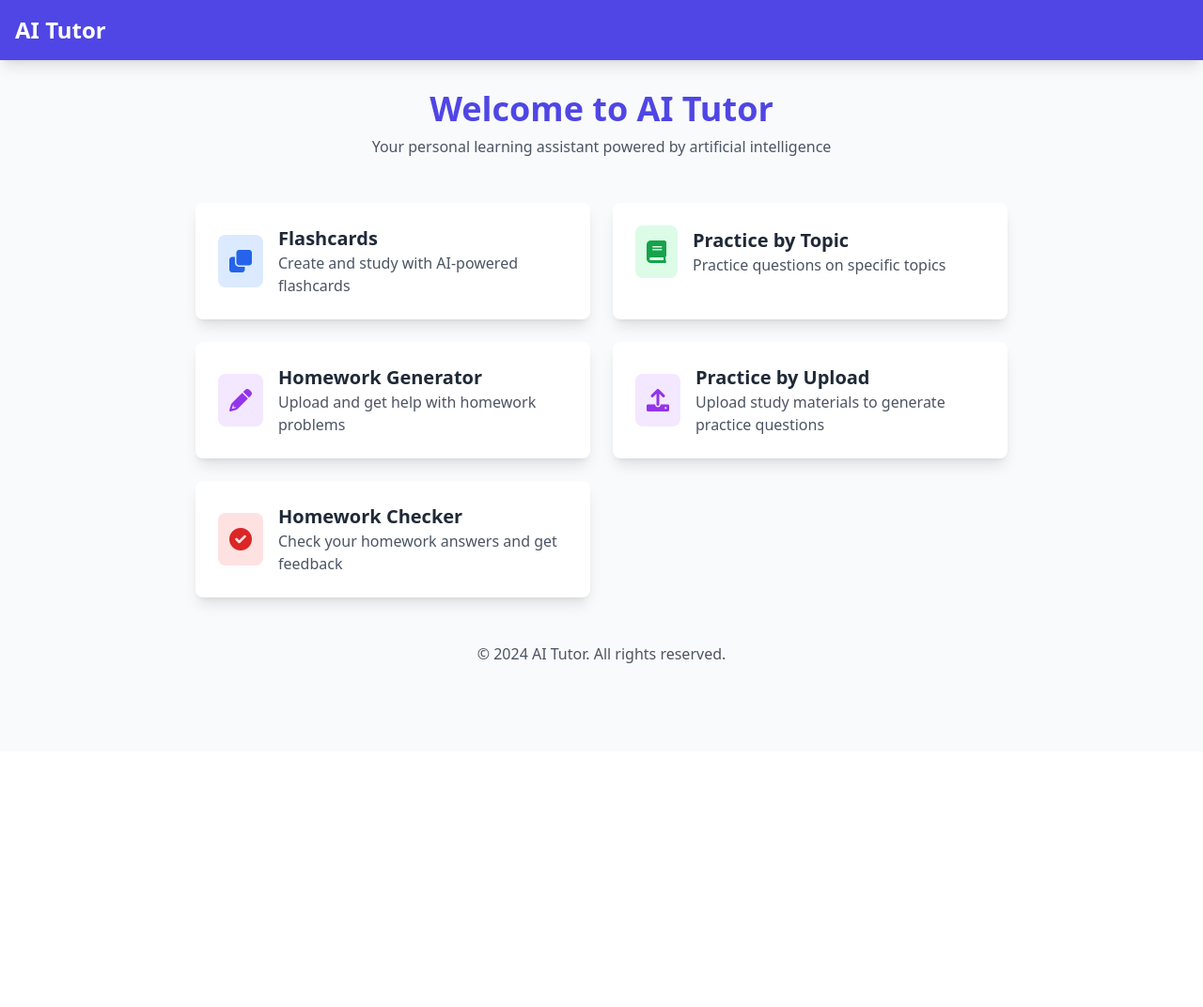
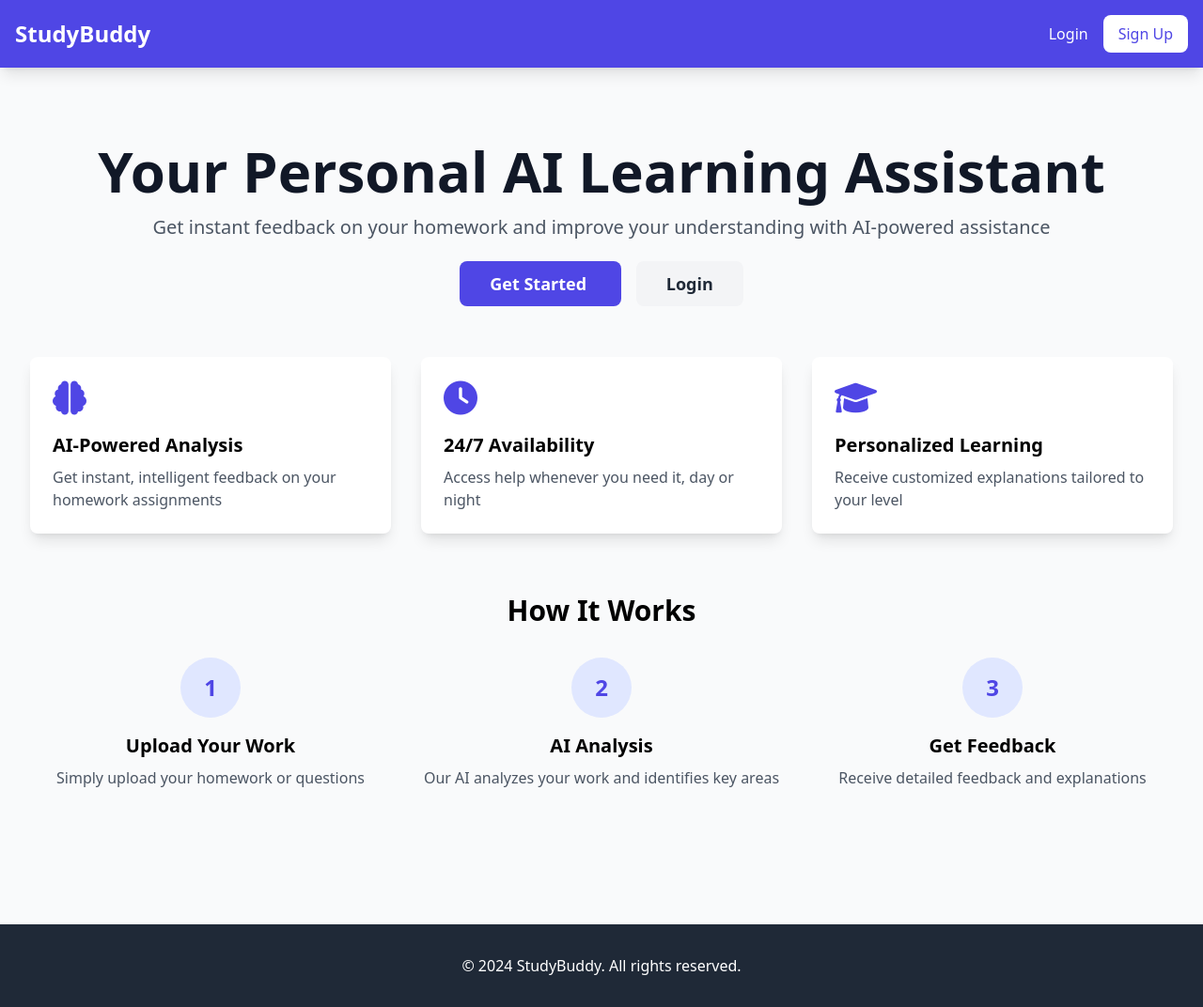
Before and after one commit to philly88r/study-buddy, a Flask app: page / in a window 1280 px wide. Shown: the whole page at 94% size. Before the commit the page ends 706 px from the top, so only its background shows below. Run offline with Flask 3, Linux system fonts and the light colour scheme; some libraries are stand-ins or nearby versions.

Commit message:
Fixed template inheritance and added proper template directory configuration

```diff
--- a/app.py
+++ b/app.py
@@ -33,6 +33,13 @@ load_dotenv()
 app = Flask(__name__)
 CORS(app)
 
+# Set up template and static directories
+app.template_folder = os.path.join(os.path.dirname(os.path.abspath(__file__)), 'templates')
+app.static_folder = os.path.join(os.path.dirname(os.path.abspath(__file__)), 'static')
+
+print(f"Template directory: {app.template_folder}")
+print(f"Static directory: {app.static_folder}")
+
 # Set up configurations
 if os.environ.get('FLASK_ENV') == 'production':
     app.config.update(
@@ -187,12 +194,6 @@ def get_cache_key(data):
 # Set console encoding to UTF-8
 if sys.stdout.encoding != 'utf-8':
     sys.stdout.reconfigure(encoding='utf-8')
-
-# Initialize template and static folders
-template_dir = 'c:/Users/info/Desktop/ai_tutor-20241203T025709Z-001/ai_tutor/templates'
-static_dir = 'c:/Users/info/Desktop/ai_tutor-20241203T025709Z-001/ai_tutor/static'
-app.template_folder = template_dir
-app.static_folder = static_dir
 
 @login_manager.user_loader
 def load_user(user_id):
--- /dev/null
+++ b/templates/base.html
@@ -0,0 +1,58 @@
+<!DOCTYPE html>
+<html lang="en">
+<head>
+    <meta charset="UTF-8">
+    <meta name="viewport" content="width=device-width, initial-scale=1.0">
+    <title>{% block title %}StudyBuddy - Your AI Learning Assistant{% endblock %}</title>
+    <script src="https://cdn.tailwindcss.com"></script>
+    <link href="https://cdnjs.cloudflare.com/ajax/libs/font-awesome/6.0.0/css/all.min.css" rel="stylesheet">
+    {% block extra_head %}{% endblock %}
+</head>
+<body class="bg-gray-50 min-h-screen">
+    <!-- Navigation -->
+    <nav class="bg-indigo-600 text-white shadow-lg">
+        <div class="container mx-auto px-4">
+            <div class="flex justify-between items-center py-4">
+                <div class="flex items-center space-x-8">
+                    <a href="/" class="text-2xl font-bold">StudyBuddy</a>
+                </div>
+                <div class="flex items-center space-x-4">
+                    {% if current_user.is_authenticated %}
+                        <a href="{{ url_for('dashboard') }}" class="hover:text-gray-200">Dashboard</a>
+                        <a href="{{ url_for('logout') }}" class="hover:text-gray-200">Logout</a>
+                    {% else %}
+                        <a href="{{ url_for('login') }}" class="hover:text-gray-200">Login</a>
+                        <a href="{{ url_for('signup') }}" class="bg-white text-indigo-600 px-4 py-2 rounded-lg hover:bg-gray-100">Sign Up</a>
+                    {% endif %}
+                </div>
+            </div>
+        </div>
+    </nav>
+
+    <!-- Main Content -->
+    <main class="container mx-auto px-4 py-8">
+        {% with messages = get_flashed_messages(with_categories=true) %}
+            {% if messages %}
+                {% for category, message in messages %}
+                    <div class="mb-4 p-4 rounded-lg {% if category == 'error' %}bg-red-100 text-red-700{% else %}bg-green-100 text-green-700{% endif %}">
+                        {{ message }}
+                    </div>
+                {% endfor %}
+            {% endif %}
+        {% endwith %}
+
+        {% block content %}{% endblock %}
+    </main>
+
+    <!-- Footer -->
+    <footer class="bg-gray-800 text-white py-8 mt-auto">
+        <div class="container mx-auto px-4">
+            <div class="text-center">
+                <p>&copy; 2024 StudyBuddy. All rights reserved.</p>
+            </div>
+        </div>
+    </footer>
+
+    {% block scripts %}{% endblock %}
+</body>
+</html>
--- a/templates/index.html
+++ b/templates/index.html
@@ -1,103 +1,76 @@
-<!DOCTYPE html>
-<html lang="en">
-<head>
-    <meta charset="UTF-8">
-    <meta name="viewport" content="width=device-width, initial-scale=1.0">
-    <title>AI Tutor - Your Personal Learning Assistant</title>
-    <script src="https://cdn.tailwindcss.com"></script>
-    <link href="https://cdnjs.cloudflare.com/ajax/libs/font-awesome/6.0.0/css/all.min.css" rel="stylesheet">
-</head>
-<body class="bg-gray-50 min-h-screen">
-    <!-- Navigation -->
-    <nav class="bg-indigo-600 text-white shadow-lg">
-        <div class="container mx-auto px-4">
-            <div class="flex justify-between items-center py-4">
-                <div class="flex items-center space-x-8">
-                    <a href="/" class="text-2xl font-bold">AI Tutor</a>
+{% extends "base.html" %}
+
+{% block content %}
+<div class="container mx-auto px-4 py-12">
+    <!-- Hero Section -->
+    <div class="text-center mb-16">
+        <h1 class="text-4xl md:text-6xl font-bold text-gray-900 mb-4">
+            Your Personal AI Learning Assistant
+        </h1>
+        <p class="text-xl text-gray-600 mb-8">
+            Get instant feedback on your homework and improve your understanding with AI-powered assistance
+        </p>
+        <div class="space-x-4">
+            <a href="{{ url_for('signup') }}" class="bg-indigo-600 text-white px-8 py-3 rounded-lg text-lg font-semibold hover:bg-indigo-700 transition duration-300">
+                Get Started
+            </a>
+            <a href="{{ url_for('login') }}" class="bg-gray-100 text-gray-800 px-8 py-3 rounded-lg text-lg font-semibold hover:bg-gray-200 transition duration-300">
+                Login
+            </a>
+        </div>
+    </div>
+
+    <!-- Features Section -->
+    <div class="grid grid-cols-1 md:grid-cols-3 gap-8 mb-16">
+        <div class="bg-white p-6 rounded-lg shadow-lg">
+            <div class="text-indigo-600 mb-4">
+                <i class="fas fa-brain text-4xl"></i>
+            </div>
+            <h3 class="text-xl font-semibold mb-2">AI-Powered Analysis</h3>
+            <p class="text-gray-600">Get instant, intelligent feedback on your homework assignments</p>
+        </div>
+        <div class="bg-white p-6 rounded-lg shadow-lg">
+            <div class="text-indigo-600 mb-4">
+                <i class="fas fa-clock text-4xl"></i>
+            </div>
+            <h3 class="text-xl font-semibold mb-2">24/7 Availability</h3>
+            <p class="text-gray-600">Access help whenever you need it, day or night</p>
+        </div>
+        <div class="bg-white p-6 rounded-lg shadow-lg">
+            <div class="text-indigo-600 mb-4">
+                <i class="fas fa-graduation-cap text-4xl"></i>
+            </div>
+            <h3 class="text-xl font-semibold mb-2">Personalized Learning</h3>
+            <p class="text-gray-600">Receive customized explanations tailored to your level</p>
+        </div>
+    </div>
+
+    <!-- How It Works Section -->
+    <div class="text-center mb-16">
+        <h2 class="text-3xl font-bold mb-8">How It Works</h2>
+        <div class="grid grid-cols-1 md:grid-cols-3 gap-8">
+            <div>
+                <div class="bg-indigo-100 rounded-full w-16 h-16 flex items-center justify-center mx-auto mb-4">
+                    <span class="text-2xl font-bold text-indigo-600">1</span>
                 </div>
+                <h3 class="text-xl font-semibold mb-2">Upload Your Work</h3>
+                <p class="text-gray-600">Simply upload your homework or questions</p>
+            </div>
+            <div>
+                <div class="bg-indigo-100 rounded-full w-16 h-16 flex items-center justify-center mx-auto mb-4">
+                    <span class="text-2xl font-bold text-indigo-600">2</span>
+                </div>
+                <h3 class="text-xl font-semibold mb-2">AI Analysis</h3>
+                <p class="text-gray-600">Our AI analyzes your work and identifies key areas</p>
+            </div>
+            <div>
+                <div class="bg-indigo-100 rounded-full w-16 h-16 flex items-center justify-center mx-auto mb-4">
+                    <span class="text-2xl font-bold text-indigo-600">3</span>
+                </div>
+                <h3 class="text-xl font-semibold mb-2">Get Feedback</h3>
+                <p class="text-gray-600">Receive detailed feedback and explanations</p>
             </div>
         </div>
-    </nav>
-
-    <div class="container mx-auto px-4 py-8 max-w-4xl">
-        <!-- Header -->
-        <header class="text-center mb-12">
-            <h1 class="text-4xl font-bold text-indigo-600 mb-2">Welcome to AI Tutor</h1>
-            <p class="text-gray-600">Your personal learning assistant powered by artificial intelligence</p>
-        </header>
-
-        <!-- Features Grid -->
-        <div class="grid grid-cols-1 md:grid-cols-2 gap-6">
-            <!-- Flashcards -->
-            <a href="/flashcards" class="bg-white rounded-lg shadow-lg p-6 hover:shadow-xl transition-shadow">
-                <div class="flex items-center space-x-4">
-                    <div class="bg-blue-100 p-3 rounded-lg">
-                        <i class="fas fa-clone text-2xl text-blue-600"></i>
-                    </div>
-                    <div>
-                        <h2 class="text-xl font-semibold text-gray-800">Flashcards</h2>
-                        <p class="text-gray-600">Create and study with AI-powered flashcards</p>
-                    </div>
-                </div>
-            </a>
-
-            <!-- Practice by Topic -->
-            <a href="/practice-by-topic" class="bg-white rounded-lg shadow-lg p-6 hover:shadow-xl transition-shadow">
-                <div class="flex items-center space-x-4">
-                    <div class="bg-green-100 p-3 rounded-lg">
-                        <i class="fas fa-book text-2xl text-green-600"></i>
-                    </div>
-                    <div>
-                        <h2 class="text-xl font-semibold text-gray-800">Practice by Topic</h2>
-                        <p class="text-gray-600">Practice questions on specific topics</p>
-                    </div>
-                </div>
-            </a>
-
-            <!-- Homework Generator -->
-            <a href="/homework-generator" class="bg-white rounded-lg shadow-lg p-6 hover:shadow-xl transition-shadow">
-                <div class="flex items-center space-x-4">
-                    <div class="bg-purple-100 p-3 rounded-lg">
-                        <i class="fas fa-pencil-alt text-2xl text-purple-600"></i>
-                    </div>
-                    <div>
-                        <h2 class="text-xl font-semibold text-gray-800">Homework Generator</h2>
-                        <p class="text-gray-600">Upload and get help with homework problems</p>
-                    </div>
-                </div>
-            </a>
-
-            <!-- Practice by Upload -->
-            <a href="/practice-by-upload" class="bg-white rounded-lg shadow-lg p-6 hover:shadow-xl transition-shadow">
-                <div class="flex items-center space-x-4">
-                    <div class="bg-purple-100 p-3 rounded-lg">
-                        <i class="fas fa-upload text-2xl text-purple-600"></i>
-                    </div>
-                    <div>
-                        <h2 class="text-xl font-semibold text-gray-800">Practice by Upload</h2>
-                        <p class="text-gray-600">Upload study materials to generate practice questions</p>
-                    </div>
-                </div>
-            </a>
-
-            <!-- Homework Checker -->
-            <a href="/homework-checker" class="bg-white rounded-lg shadow-lg p-6 hover:shadow-xl transition-shadow">
-                <div class="flex items-center space-x-4">
-                    <div class="bg-red-100 p-3 rounded-lg">
-                        <i class="fas fa-check-circle text-2xl text-red-600"></i>
-                    </div>
-                    <div>
-                        <h2 class="text-xl font-semibold text-gray-800">Homework Checker</h2>
-                        <p class="text-gray-600">Check your homework answers and get feedback</p>
-                    </div>
-                </div>
-            </a>
-        </div>
-
-        <!-- Footer -->
-        <footer class="mt-12 text-center text-gray-600">
-            <p>&copy; 2024 AI Tutor. All rights reserved.</p>
-        </footer>
     </div>
-</body>
-</html>
+</div>
+{% endblock %}
```
